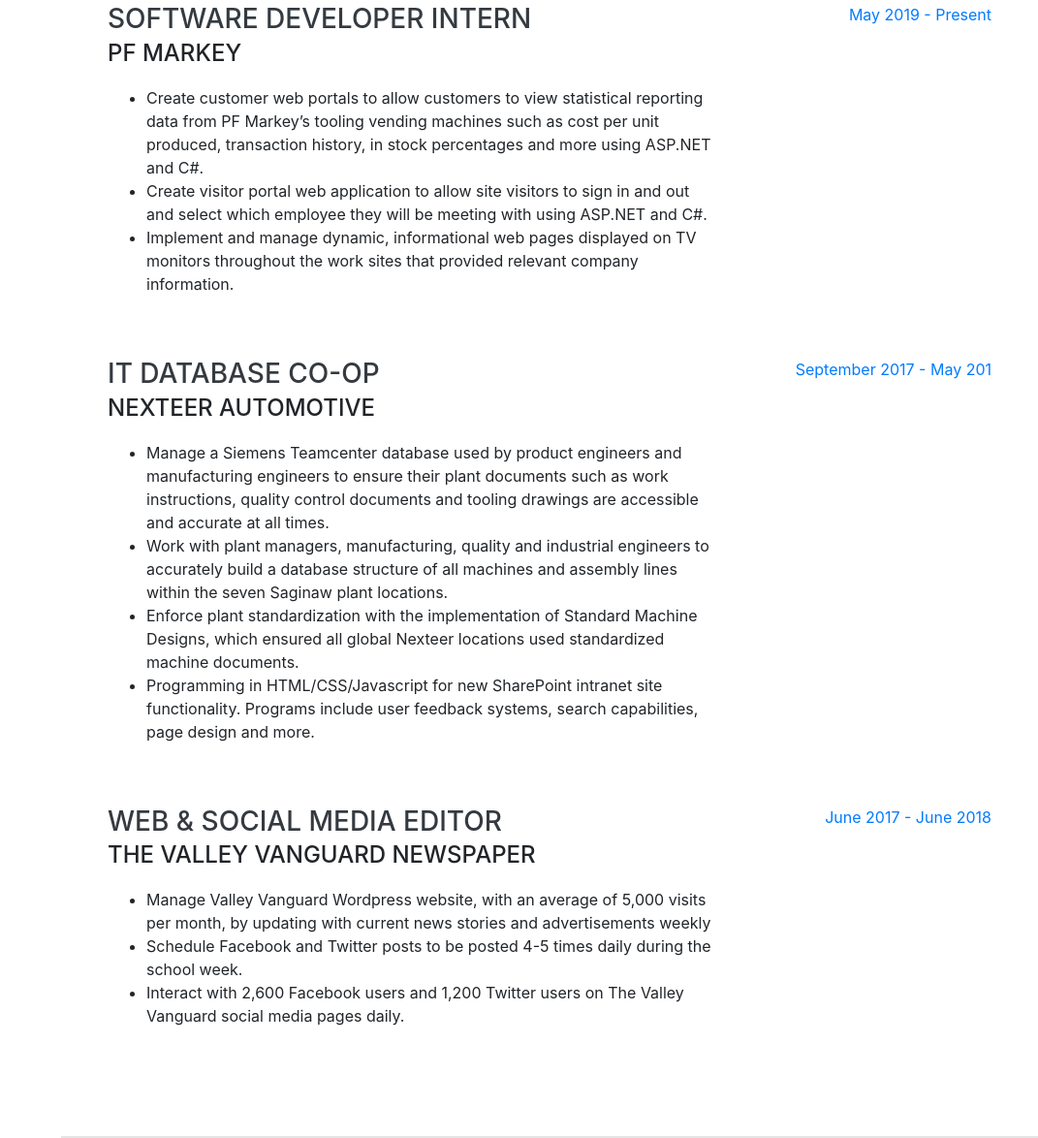
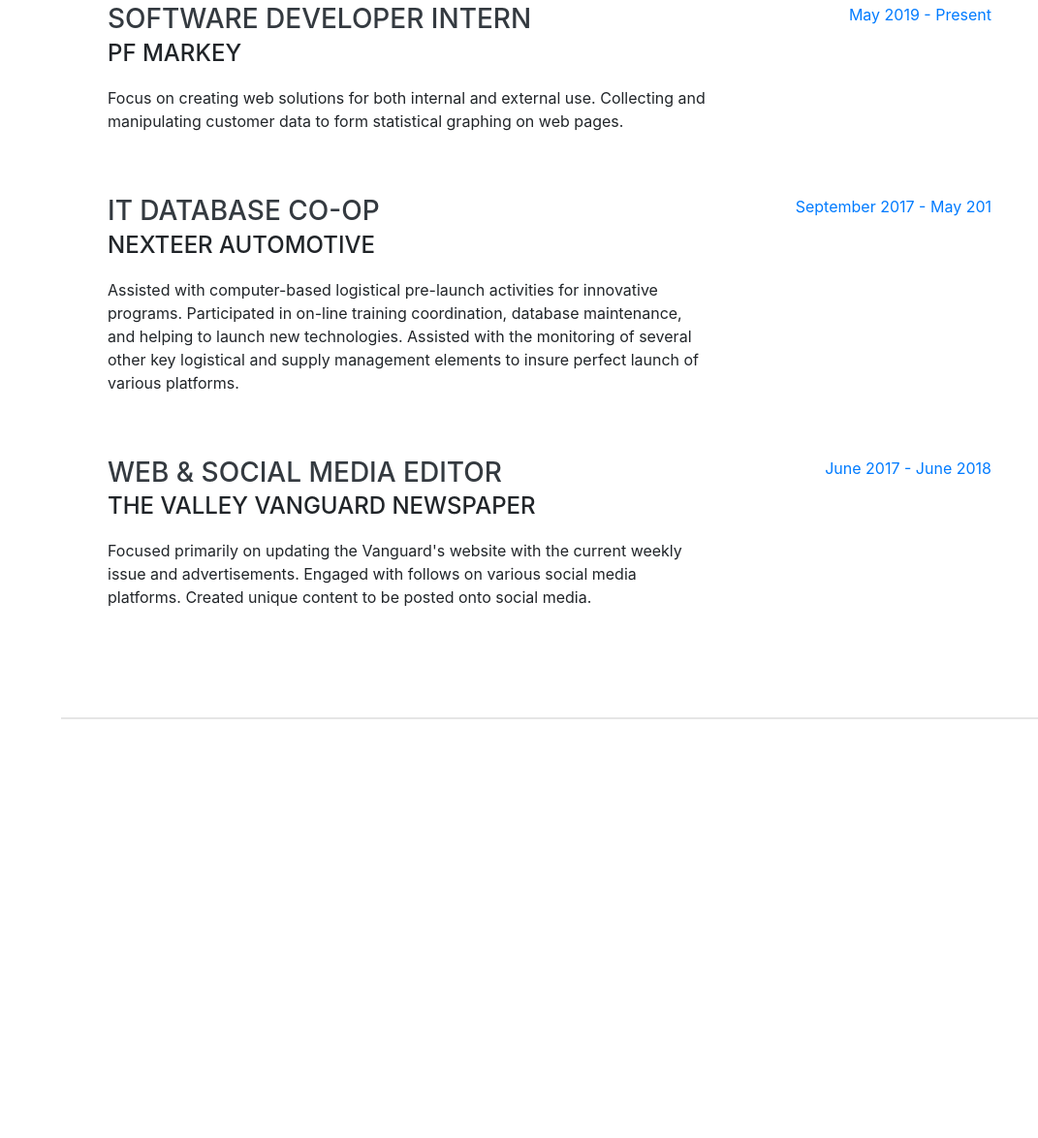
Before and after one commit to jlputz/jlputz.github.io, a website with bundled scripts: page index.html in a window 1280 px wide. Shown: the part 932-2106 px from the top of the page at 97% size, without its empty margins (209-1280 px from the left). After the commit the page ends 1674 px from the top, so only its background shows below. Built offline with nearby package versions, Linux system fonts and the light colour scheme; a web font is replaced by a local one.

Commit message:
job desc

```diff
--- a/index.html
+++ b/index.html
@@ -83,21 +83,7 @@
             <h3 class="mb-0">Software Developer Intern</h3>
             <div class="subheading mb-3">PF Markey</div>
             <p>
-              <ul>
-                <li>
-                  Create customer web portals to allow customers to view statistical reporting data from PF Markey’s
-                  tooling vending machines such as cost per unit produced, transaction history, in stock percentages and
-                  more using ASP.NET and C#.
-                </li>
-                <li>
-                  Create visitor portal web application to allow site visitors to sign in and out and select which employee
-                  they will be meeting with using ASP.NET and C#.
-                </li>
-                <li>
-                  Implement and manage dynamic, informational web pages displayed on TV monitors throughout the
-                  work sites that provided relevant company information.
-                </li>
-            </ul>
+              Focus on creating web solutions for both internal and external use. Collecting and manipulating customer data to form statistical graphing on web pages.
           </p>
           </div>
           <div class="resume-date text-md-right">
@@ -110,25 +96,7 @@
             <h3 class="mb-0">IT Database Co-Op</h3>
             <div class="subheading mb-3">Nexteer Automotive</div>
             <p>
-                <ul>
-                    <li>
-                        Manage a Siemens Teamcenter database used by product engineers and manufacturing engineers to
-                        ensure their plant documents such as work instructions, quality control documents and tooling drawings
-                        are accessible and accurate at all times.
-                    </li>
-                    <li>
-                        Work with plant managers, manufacturing, quality and industrial engineers to accurately build a
-                        database structure of all machines and assembly lines within the seven Saginaw plant locations.
-                    </li>
-                    <li>
-                        Enforce plant standardization with the implementation of Standard Machine Designs, which ensured all
-                        global Nexteer locations used standardized machine documents.
-                    </li>
-                    <li>
-                        Programming in HTML/CSS/Javascript for new SharePoint intranet site functionality. Programs include
-                        user feedback systems, search capabilities, page design and more.
-                    </li>
-                </ul>
+                Assisted with computer-based logistical pre-launch activities for innovative programs. Participated in on-line training coordination, database maintenance, and helping to launch new technologies. Assisted with the monitoring of several other key logistical and supply management elements to insure perfect launch of various platforms.
             </p>
           </div>
           <div class="resume-date text-md-right">
@@ -141,20 +109,7 @@
             <h3 class="mb-0">Web & Social Media Editor</h3>
             <div class="subheading mb-3">The Valley Vanguard Newspaper</div>
             <p>
-                <ul>
-                    <li>
-                        Manage Valley Vanguard Wordpress website, with an average of 5,000 visits per month, by updating with
-                        current news stories and advertisements weekly
-                    </li>
-                    <li>
-                        Schedule Facebook and Twitter posts to be posted 4-5 times daily during the school week.
-                    </li>
-                    <li>
-                        Interact with 2,600 Facebook users and 1,200 Twitter users on The Valley Vanguard social media pages
-                        daily.
-                    </li>
-                </ul>
-
+                Focused primarily on updating the Vanguard's website with the current weekly issue and advertisements. Engaged with follows on various social media platforms. Created unique content to be posted onto social media.
             </p>
           </div>
           <div class="resume-date text-md-right">
```
